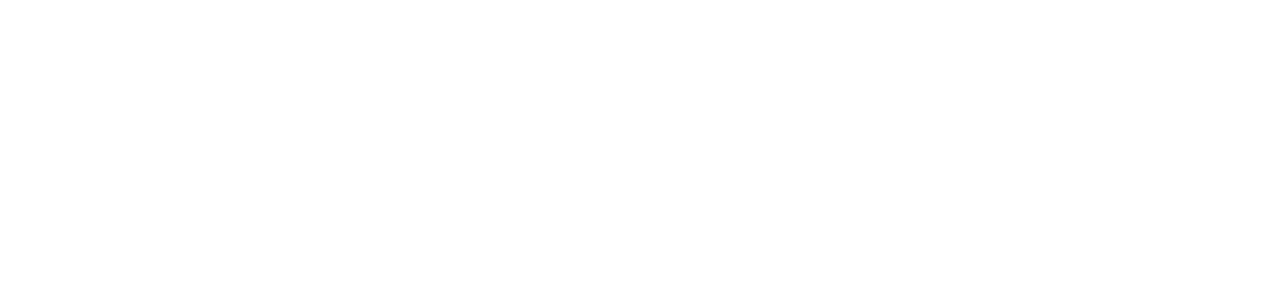
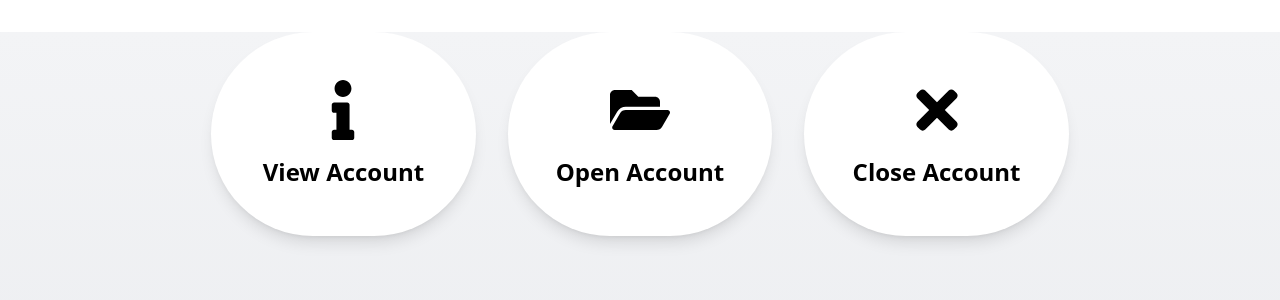
Before and after one commit to ahmedlabib02/Lebo-and-Co, a React (Create React App) app in the folder bankingapp/: page /Account in a window 1280 px wide. Shown: the top 300 px of the page. Built offline with nearby package versions, Linux system fonts and the light colour scheme.

Commit message:
kout:account

```diff
--- a/bankingapp/src/App.js
+++ b/bankingapp/src/App.js
@@ -2,6 +2,8 @@ import Login from './Pages/Login';
 import Route from './Components/Route';
 import Register from './Pages/Register';
 import HomePage from './Pages/HomePage';
+import Account from './Pages/Account';
+import AccountInfo from './Pages/AccountInfo';
 
 
 function App(){
@@ -18,7 +20,14 @@ function App(){
         </Route>
       <Route path="/homepage">
         <HomePage/>
+     </Route>
+        <Route path="/Account">
+        <Account/>
         </Route>
+        <Route path="/AccountInfo">
+        <AccountInfo/>
+        </Route>
+
   </div>);
 }
 
--- /dev/null
+++ b/bankingapp/src/Pages/Account.js
@@ -0,0 +1,24 @@
+import ButtonCard from "../Components/ButtonCard";
+import { FaInfo,FaTimes,FaFolderOpen } from 'react-icons/fa';
+import useNavigation from '../hooks/use-navigation';
+function Account(){
+    const {navigate}= useNavigation();
+    const handleButtonClick = ()=>{
+        navigate('/AccountInfo');
+      }
+
+
+    return (
+        <div className="bg-gradient-to-b from-gray-100 to-gray-200 min-h-screen">
+
+          <div className="flex justify-center mt-8">
+            <div className="grid grid-cols-3 gap-8 max-w-4xl">
+              <ButtonCard title="View Account" icon={FaInfo} onClick={handleButtonClick} />
+              <ButtonCard title="Open Account" icon={FaFolderOpen} onClick={handleButtonClick} />
+              <ButtonCard title="Close Account" icon={FaTimes} onClick={handleButtonClick} />
+            </div>
+          </div>
+        </div>
+      );
+    }
+export default Account;
--- a/bankingapp/src/Pages/HomePage.js
+++ b/bankingapp/src/Pages/HomePage.js
@@ -5,11 +5,12 @@ import useNavigation from '../hooks/use-navigation';
 function HomePage() {
   const {navigate}= useNavigation();
   const handleButtonClick = ()=>{
-    navigate('/');
+    navigate('/Account');
   }
+
   return (
     <div className="bg-gradient-to-b from-gray-100 to-gray-200 min-h-screen">
-      <div className="fixed inset-0 bg-noise"></div>
+      <MenuBar/>
 
       <div className="flex justify-center mt-8">
         <div className="grid grid-cols-3 gap-8 max-w-4xl">
--- a/bankingapp/src/Pages/Login.js
+++ b/bankingapp/src/Pages/Login.js
@@ -1,6 +1,8 @@
 import { useState } from "react";
 import Link from '../Components/Link';
 import useNavigation from "../hooks/use-navigation";
+import LoginImage from '../images/0eeea6fcffcb4a5f830fc34b089b2e4b (1) (1).png'
+
 function Login() {
   const [username, setUsername] = useState('');
   const [password, setPassword] = useState('');
@@ -16,6 +18,11 @@ function Login() {
   return (
     <div className="min-h-screen flex items-center justify-center bg-gray-100">
       <div className="bg-white shadow-md rounded px-8 py-6">
+      <div className="mb-4">
+          <img src={LoginImage} alt="Login" className="w-32 h-32 object-cover rounded-full mx-auto" />
+        </div>
+
+
           <div>
             <input
               type="text"
```
Also changed, not shown: bankingapp/src/Pages/AccountInfo.js (added), bankingapp/src/images/0eeea6fcffcb4a5f830fc34b089b2e4b (1) (1).png (added).
